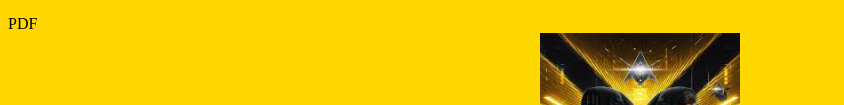
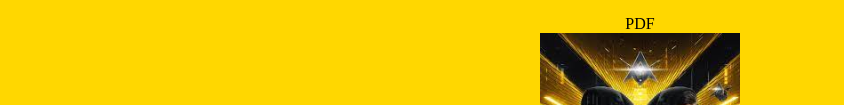
Before and after one commit to Kronos0110/Engineering-Website, a plain HTML site: page index.html in a window 1280 px wide. Shown: the part 1795-1900 px from the top of the page, without its empty margins (0-844 px from the left). Drawn offline with Linux system fonts and the light colour scheme.

Commit message:
9/16 update2

```diff
--- a/index.html
+++ b/index.html
@@ -26,11 +26,10 @@ I learned how to make new website at cloud 9</i></h4>
 <h4>September 9<br> At Friday our class made a letter "E" as an challenge.</h4>
 <h4>September 12-14 <br> This week I made the goldburg machine with my group in real</h4>
 <h4>September 15-16 <br> At Thursday and Friday This clss did the challenge paper boat and I am going to write a report about today.<br> lesson of the day is that surface area is important(also attacking other people boat with your boat is important</h4>
-
 <center> <img src="Not my oven" width= "300px"> </center>
 <center> <img src="My oven" width="300px"></center>
 <br>
-<ceter><a herf="./Paper boat.pdf">PDF</a></ceter>
+<center><a herf="Paper boat.pdf">PDF</a></center>
 <center><img= src="My boat on top right" width="300px"></center>
 <center> <img src="download.jpeg" width= "200px"></center>
 
```
Also changed, not shown: 1 other file.
